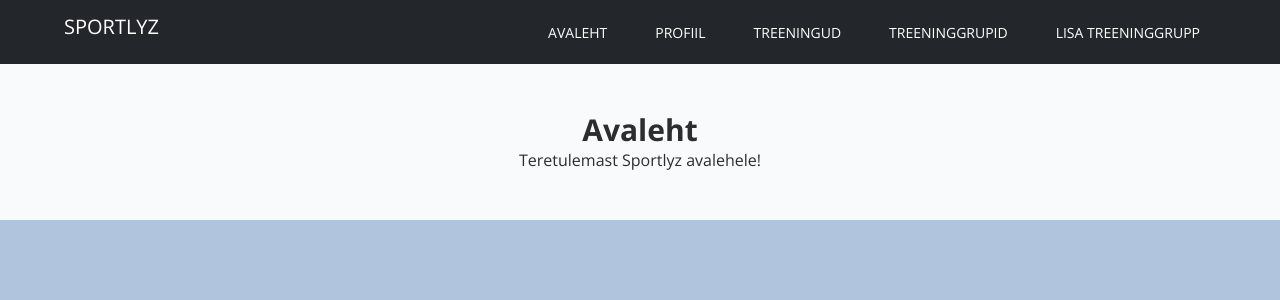
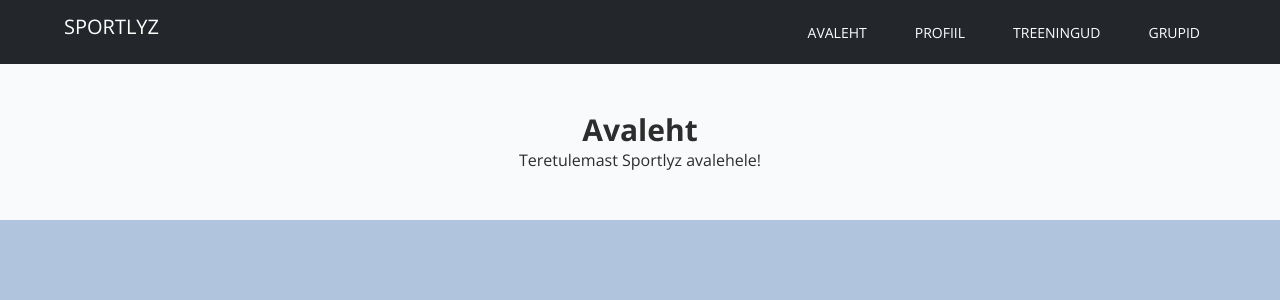
Before and after one commit to Karjur/Workout-planner, a Vue app: page / in a window 1280 px wide. Shown: the top 300 px of the page. Built offline with nearby package versions, Linux system fonts and the light colour scheme.

Commit message:
nuppu koha vahetamine

```diff
--- a/src/components/Navigation.vue
+++ b/src/components/Navigation.vue
@@ -6,8 +6,7 @@
                     <li><router-link aria-current="page" class="link" :to="{name: 'Avaleht'}">Avaleht</router-link></li>
                     <li><router-link aria-current="page" class="link" to="/profile-sportsman">Profiil</router-link></li>
                     <li><router-link aria-current="page" class="link" :to="{name: 'Trennid'}">Treeningud</router-link></li>
-                    <li><router-link aria-current="page" class="link" :to="{name: 'Grupid'}">Treeninggrupid</router-link></li>
-                    <li><router-link aria-current="page" class="link" :to="{name: 'Lisa grupp'}">Lisa treeninggrupp</router-link></li>
+                    <li><router-link aria-current="page" class="link" :to="{name: 'Grupid'}">Grupid</router-link></li>
                 </ul>
         </nav>
     </header>
```
